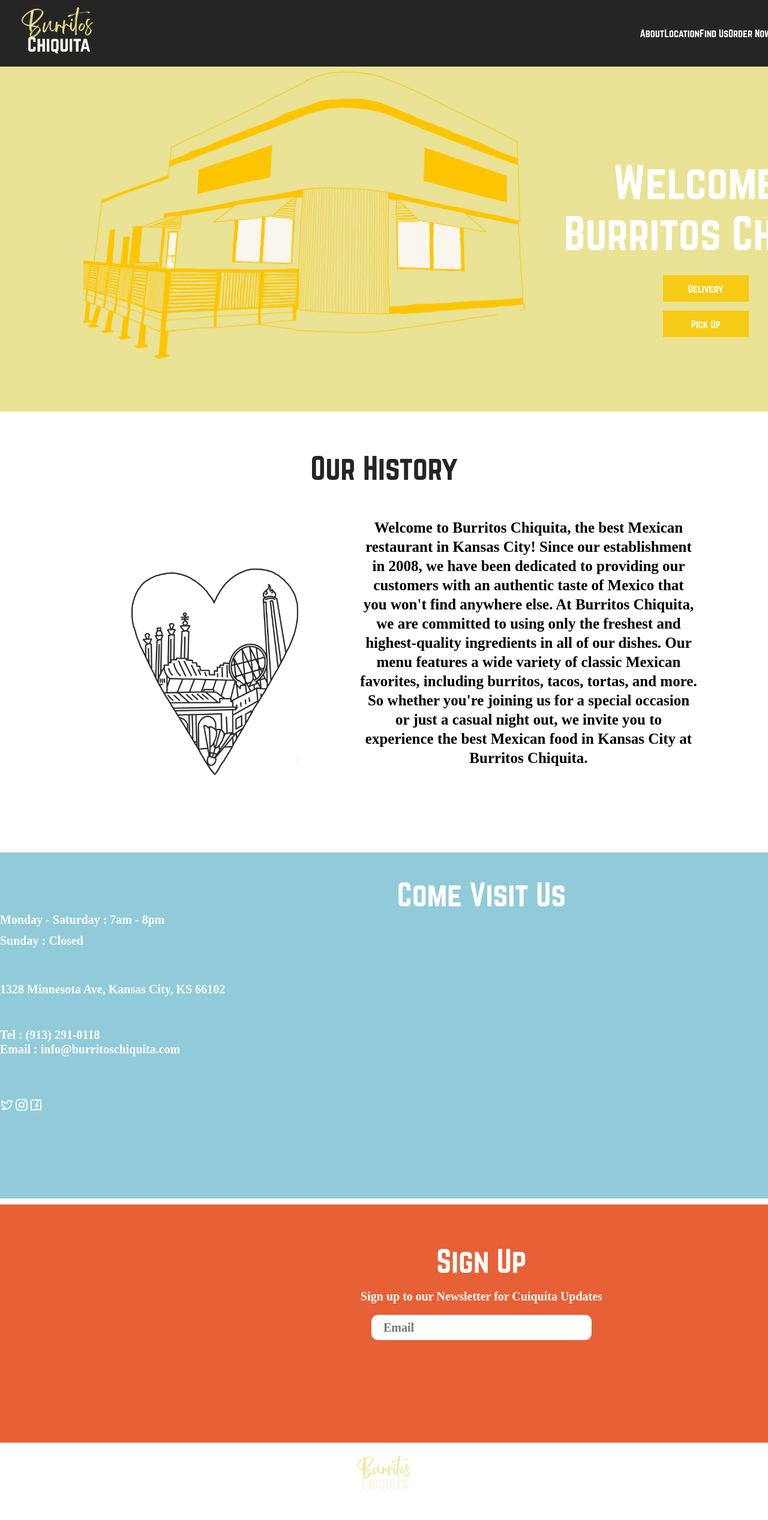
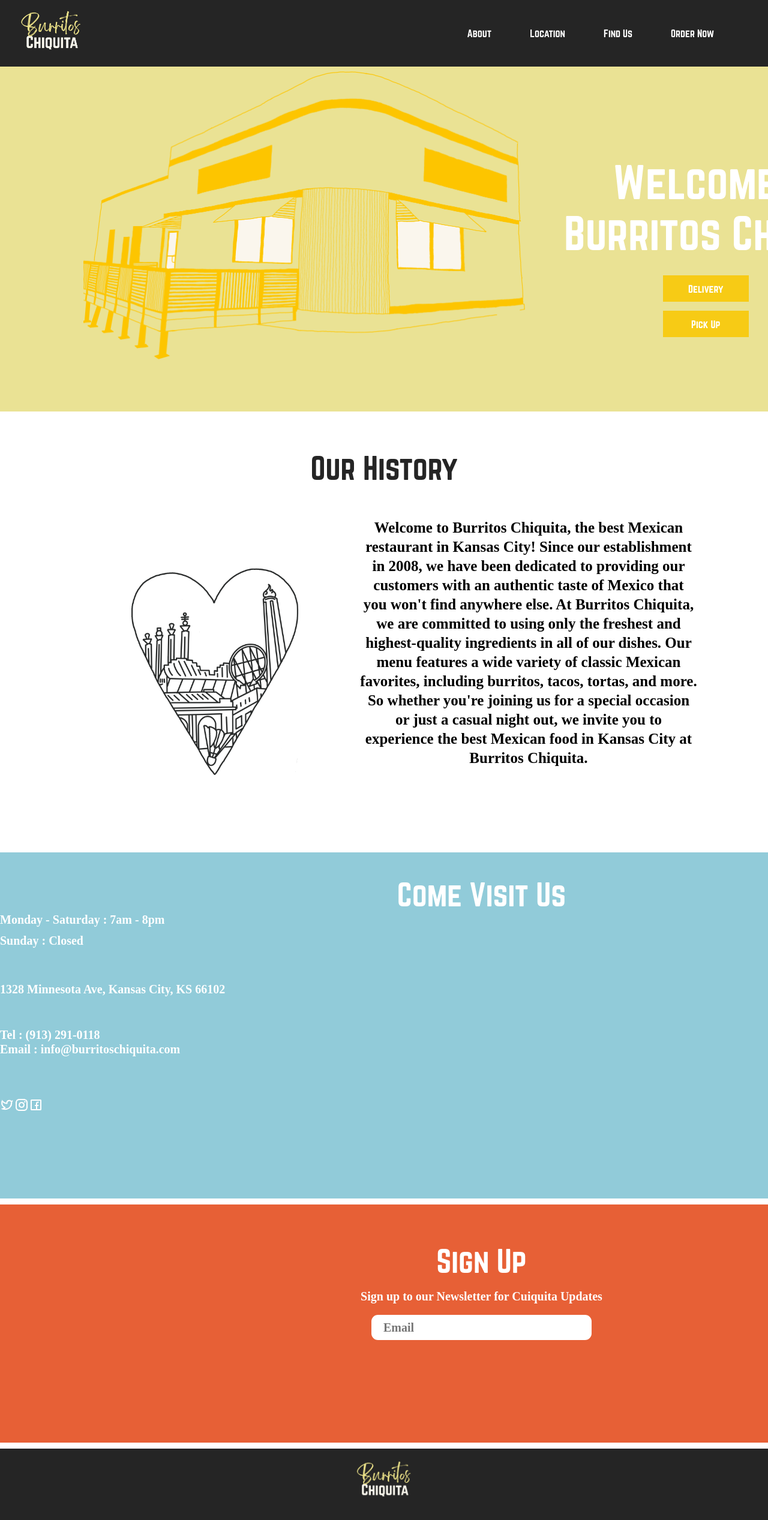
Before and after one commit to alfredo-saenz/bc, a React (Create React App) app: page / in a window 1280 px wide. Shown: the top 2534 px of the page at 60% size. Before the commit the page ends 2487 px from the top, so only its background shows below. Built offline with nearby package versions, Linux system fonts and the light colour scheme.

Commit message:
Fixed width of the nav bar

```diff
--- a/src/Components/Home.css
+++ b/src/Components/Home.css
@@ -147,6 +147,7 @@
     margin-left: auto;
     margin-right: auto;
     margin-top: 10px;
+    margin-bottom: 10px;
   }
 
   .newsletter-title {
@@ -215,6 +216,12 @@
     margin-left: auto;
     margin-right: auto;
     padding-top: 20px;
+  }
+
+  footer {
+    background: #252525;
+    width: 100%;
+    height: 156px;
   }
 }
 
--- a/src/Components/Navbar.css
+++ b/src/Components/Navbar.css
@@ -11,8 +11,8 @@
 }
 @media screen and (min-width: 1024px) {
   .homelogo {
-    width: 128px;
-    height: 82.74px;
+    width: 106px;
+    height: 68.52px;
   }
 
   header {
@@ -20,14 +20,13 @@
     align-items: center;
     justify-content: space-between;
     height: 111px;
-    width: 100%;
     padding: 0 2rem;
     background-color: #252525;
     color: #ffffff;
   }
 
   nav a {
-    margin-right: 0 2rem;
+    margin: 0 2rem;
     text-decoration: none;
     color: #ffffff;
     cursor: pointer;
```
